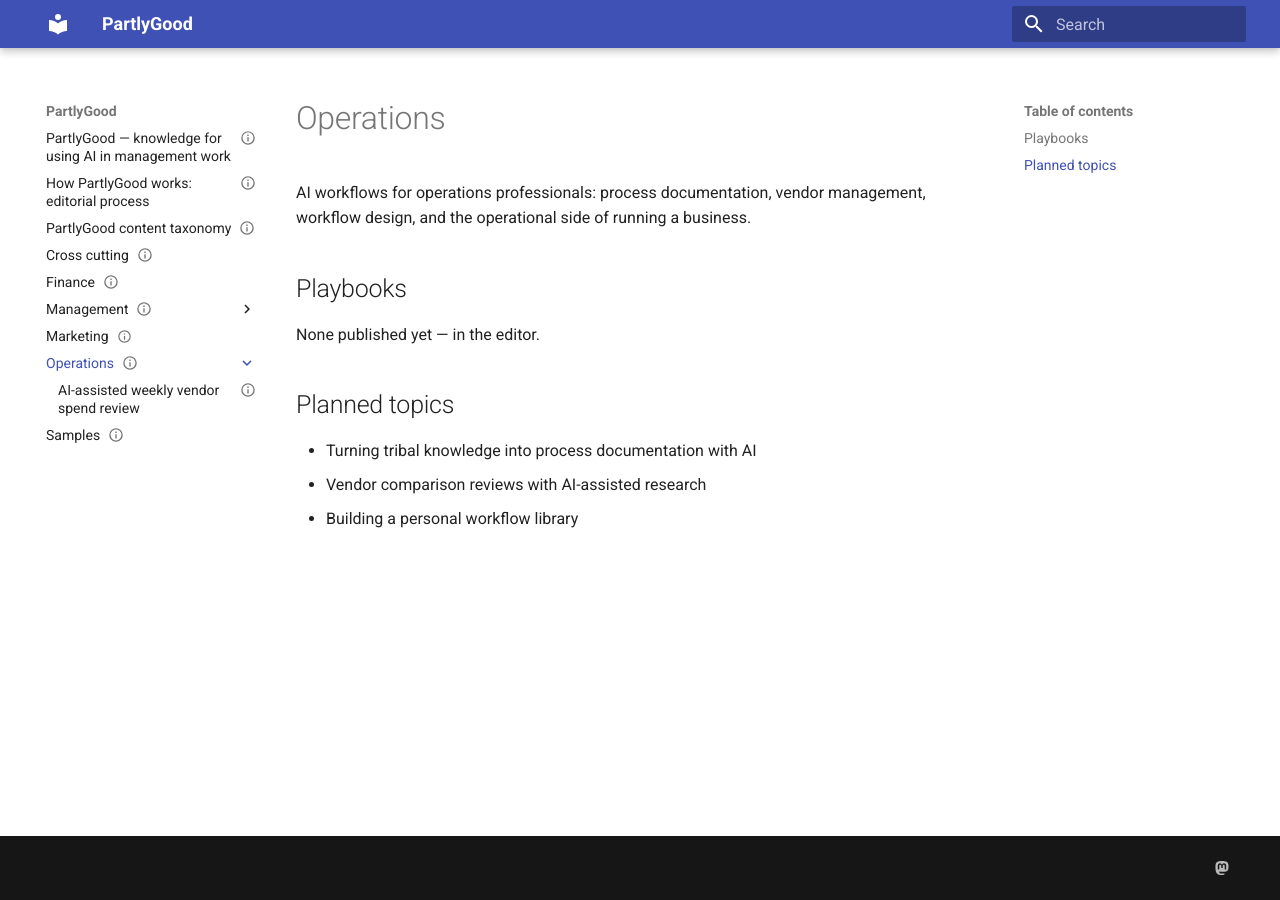
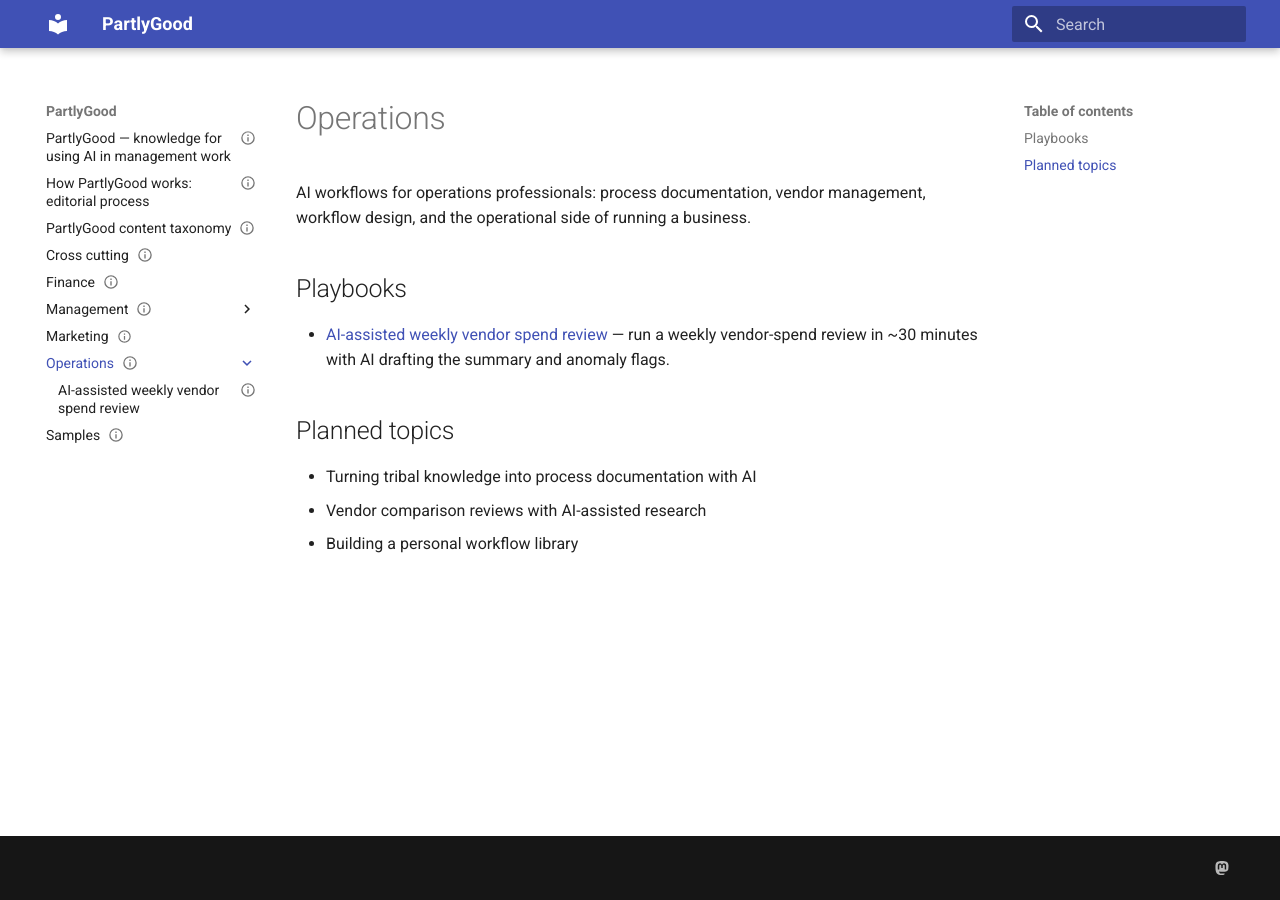
Before and after one commit to bhanujeet-glitch/partlygood, an MkDocs documentation site: the page built from docs/operations/index.md, in a window 1280 px wide. Built offline with MkDocs 1.6.1 and Material for MkDocs 9.7.7, drawn with Linux system fonts in a browser that asks for light colours.

Commit message:
PAR-5: link vendor-spend-review in operations index

```diff
--- a/docs/operations/index.md
+++ b/docs/operations/index.md
@@ -21,7 +21,8 @@
 
 ## Playbooks
 
-None published yet — in the editor.
+- [AI-assisted weekly vendor spend review](vendor-spend-review.md) — run a weekly vendor-spend
+  review in ~30 minutes with AI drafting the summary and anomaly flags.
 
 ## Planned topics
 
```
